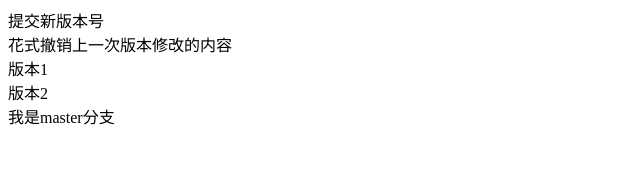
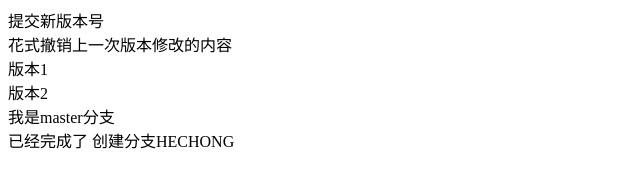
Before and after one commit to HECHONG999/practiceProject, a plain HTML site: page index.html in a window 1280 px wide. Shown: the whole page, without its empty margins (0-640 px from the left). Drawn offline with Linux system fonts and the light colour scheme.

Commit message:
branch HECHONG

```diff
--- a/index.html
+++ b/index.html
@@ -5,4 +5,6 @@
     <div>版本2</div>
 
     <div>我是master分支</div>
+
+    <div>已经完成了 创建分支HECHONG</div>
 </div>
```
